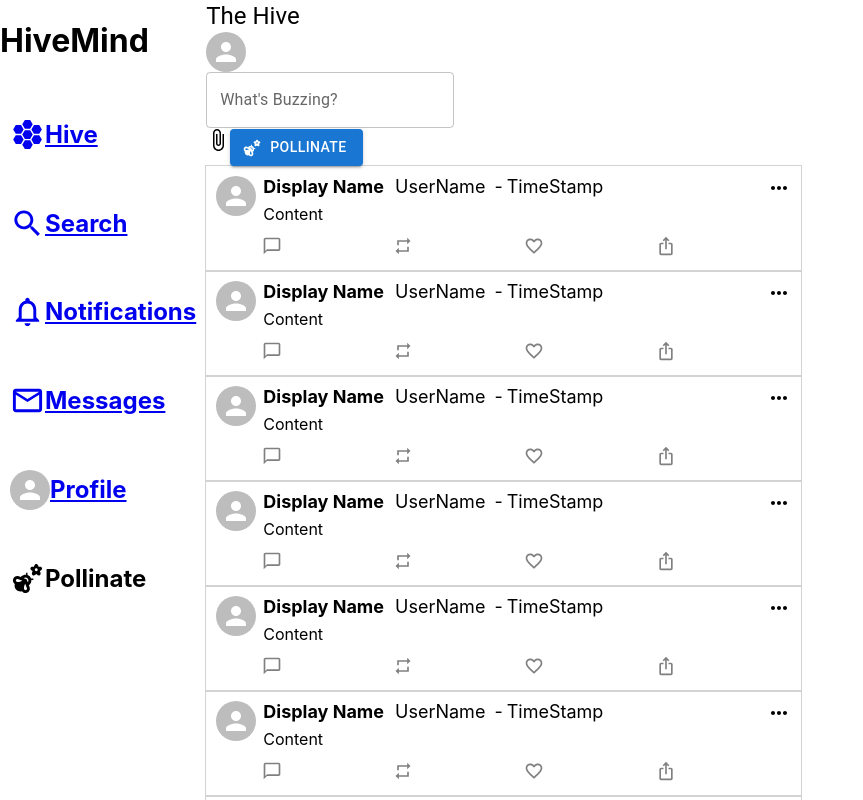
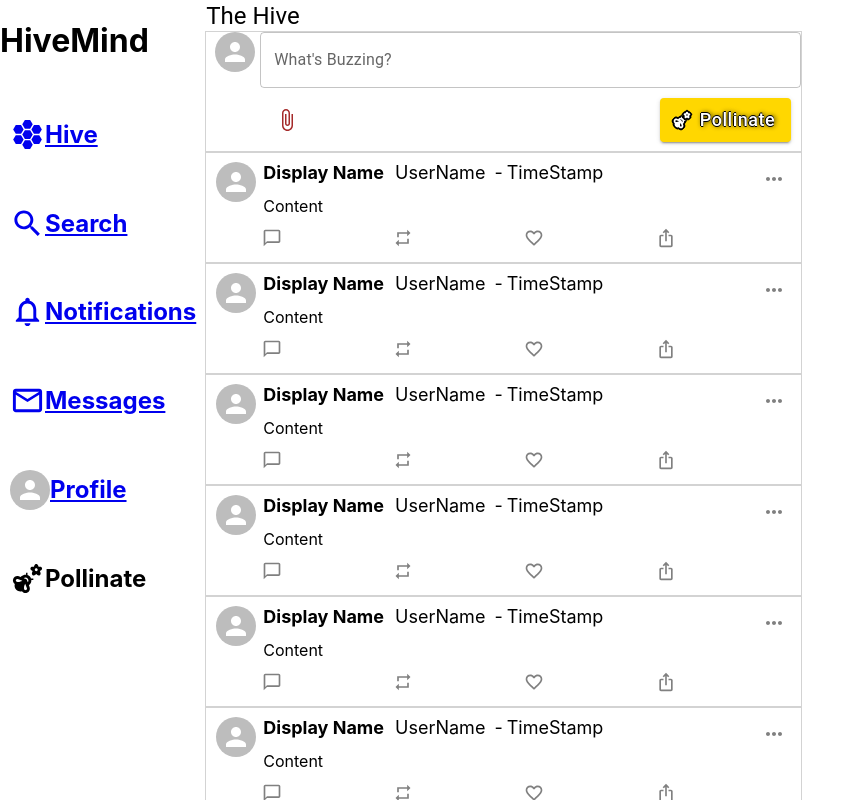
Before and after one commit to jck510/HiveMind, a React (Create React App) app: page /hive in a window 1280 px wide. Shown: the top 800 px of the page, without its empty margins (0-863 px from the left). Built offline with nearby package versions, Linux system fonts and the light colour scheme.

Commit message:
Finished styling the posts for now and started styling the create post section

```diff
--- a/src/components/CreatePost.js
+++ b/src/components/CreatePost.js
@@ -6,13 +6,14 @@ import React from 'react'
 const CreatePost = ({modalHandler}) => {
   return (
     <div className='create-post-div'>
-        <Avatar />
-        <TextField  label="What's Buzzing?" variant='outlined' className='create-post-text-field'/>
-        <div className='create-post-tools-div'>
-          <Tooltip title='Attach Photo or Video'><AttachFile /></Tooltip>
-          <Button variant='contained' startIcon={<EmojiNature font/>} onClick={() => modalHandler(false)}>Pollinate</Button>
+        <Avatar className='create-post-avatar'/>
+        <div className='create-post-content-div'>
+          <TextField  label="What's Buzzing?" variant='outlined' className='create-post-text-field'/>
+          <div className='create-post-tools-div'>
+            <Tooltip title='Attach Photo or Video' className='create-post-attachment-tooltip post-reply-tooltip'><AttachFile /></Tooltip>
+            <Button variant='contained' startIcon={<EmojiNature font className='button-inner-icon'/>} onClick={() => modalHandler(false)}>Pollinate</Button>
+          </div>
         </div>
-
 
     </div>
   )
--- a/src/components/Post.js
+++ b/src/components/Post.js
@@ -19,7 +19,7 @@ const Post = ({postDetails}) => {
           </div>
 
 
-            <Tooltip title='More' className='post-settings-button'><MoreHoriz /></Tooltip>
+            <Tooltip title='More' className='post-reply-tooltip'><MoreHoriz className='post-reply-icon'/></Tooltip>
 
         </div>
 
@@ -28,10 +28,10 @@ const Post = ({postDetails}) => {
         <p className='post-content'>Content</p>
 
         <div className='post-tools-div'>
-            <Tooltip title='Reply' className='post-reply-tooltip'><ChatBubbleOutline /></Tooltip>
-            <Tooltip title='Repollinate' className='post-repollinate-tooltip'><Repeat /></Tooltip>
-            <Tooltip title='Like' className='post-like-tooltip'><FavoriteBorder /></Tooltip>
-            <Tooltip title='Share' className='post-reply-tooltip'><IosShare /></Tooltip>
+            <Tooltip title='Reply' className='post-reply-tooltip'><ChatBubbleOutline className='post-reply-icon'/></Tooltip>
+            <Tooltip title='Repollinate' className='post-repollinate-tooltip'><Repeat className='post-repollinate-icon'/></Tooltip>
+            <Tooltip title='Like' className='post-like-tooltip'><FavoriteBorder className='post-like-icon'/></Tooltip>
+            <Tooltip title='Share' className='post-reply-tooltip'><IosShare className='post-reply-icon'/></Tooltip>
         </div>
 
         </div>
--- a/src/index.css
+++ b/src/index.css
@@ -182,3 +182,71 @@ code {
   width: 20px;
   height: auto;
 }
+
+.post-like-icon:hover {
+  color: red;
+}
+
+.post-repollinate-icon:hover {
+  color: green;
+}
+
+/* color grey here is for the settings button */
+.post-reply-icon {
+  color: grey;
+}
+
+.post-reply-icon:hover {
+  color: brown;
+}
+
+
+/* Create Post Section */
+
+.create-post-div {
+  display: flex;
+  outline: 1px solid lightgray;
+}
+
+.create-post-avatar {
+  margin-left: 9px;
+}
+
+.create-post-content-div {
+  margin-left: 5px;
+}
+
+.create-post-text-field {
+  width: 541px;
+
+}
+
+.create-post-tools-div {
+  margin: 10px;
+  display: flex;
+  justify-content: space-between;
+  color: brown;
+}
+
+.create-post-tools-div button {
+  background-color: gold ;
+  text-shadow: 1px 0 5px #000, 0 -1px 0 #000, 0 1px 0 #000, -1px 0 0 #000;
+  text-transform: none;
+  font-size: large;
+}
+
+.create-post-tools-div button:hover {
+  background-color: goldenrod;
+}
+
+.button-inner-icon {
+  filter:
+    drop-shadow(-1px -1px 0px #000)
+    drop-shadow(1px -1px 0px #000)
+    drop-shadow(-1px 1px 0px #000)
+    drop-shadow(1px 1px 0px #000);
+}
+
+.create-post-attachment-tooltip {
+  margin-top: 5px;
+}
```
